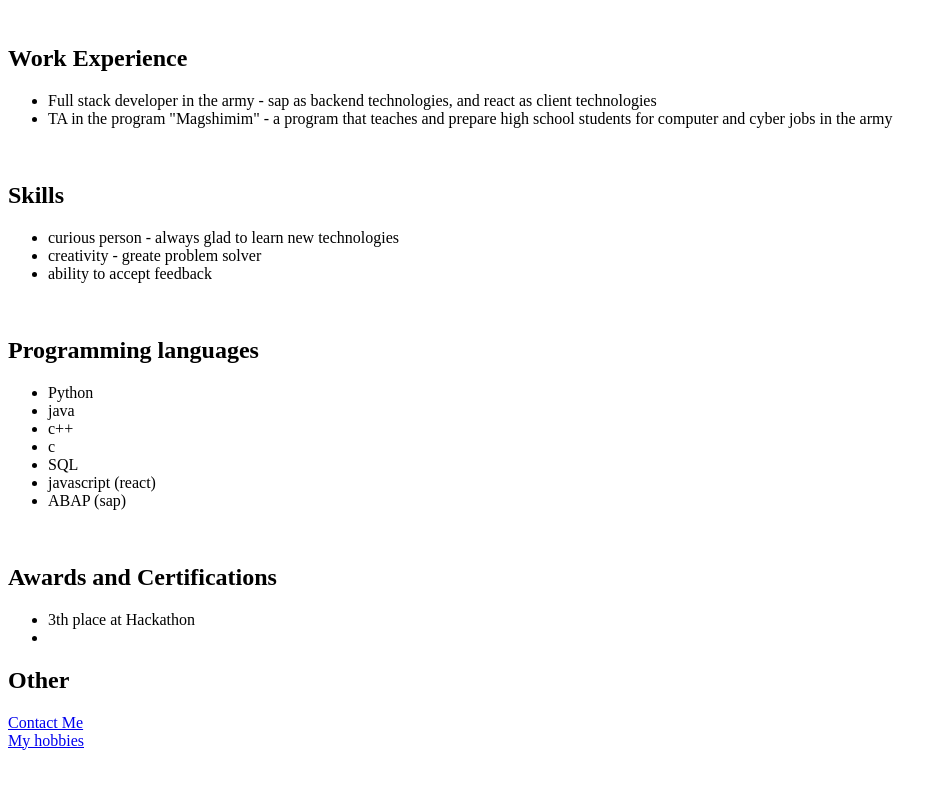
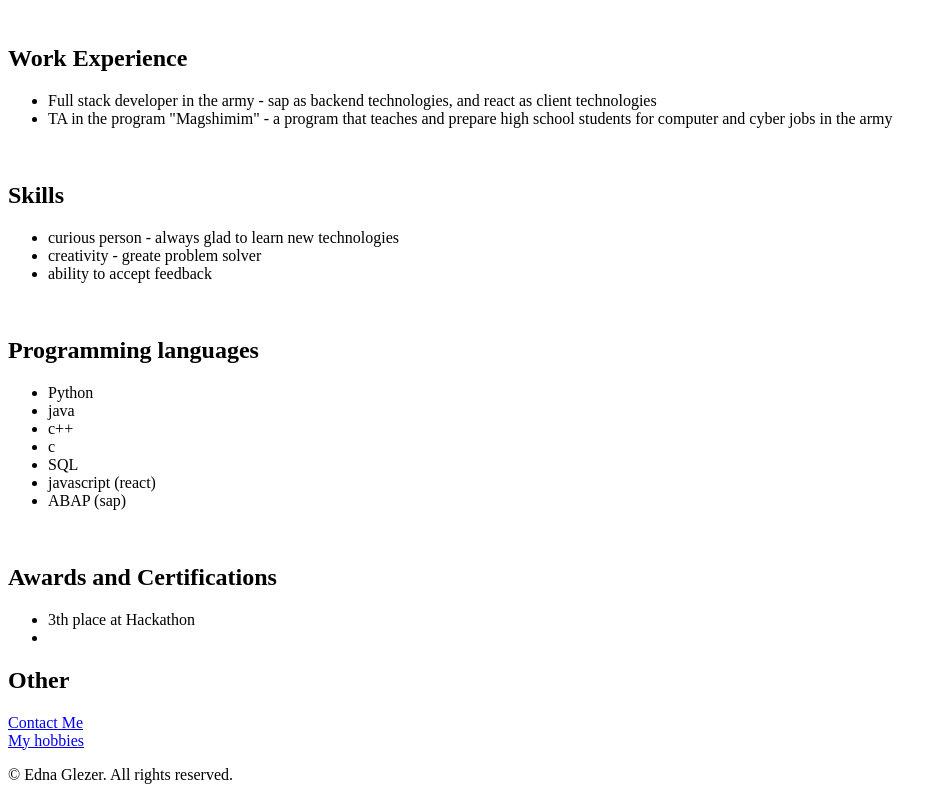
Before and after one commit to ednamelamed/myResume, a plain HTML site: page index.html in a window 1280 px wide. Shown: the part 550-1350 px from the top of the page, without its empty margins (0-947 px from the left). Before the commit the page ends 1308 px from the top, so only its background shows below. Drawn offline with Linux system fonts and the light colour scheme.

Commit message:
finish html part

```diff
--- a/index.html
+++ b/index.html
@@ -74,6 +74,11 @@
     <a href="./public/contact.html">Contact Me</a>
     <br>
     <a href="./public/hobbies.html">My hobbies</a>
+
+    <br/>
+    <footer>
+        <p>© Edna Glezer. All rights reserved.</p>
+      </footer>
 </body>
 
 </html>
```
